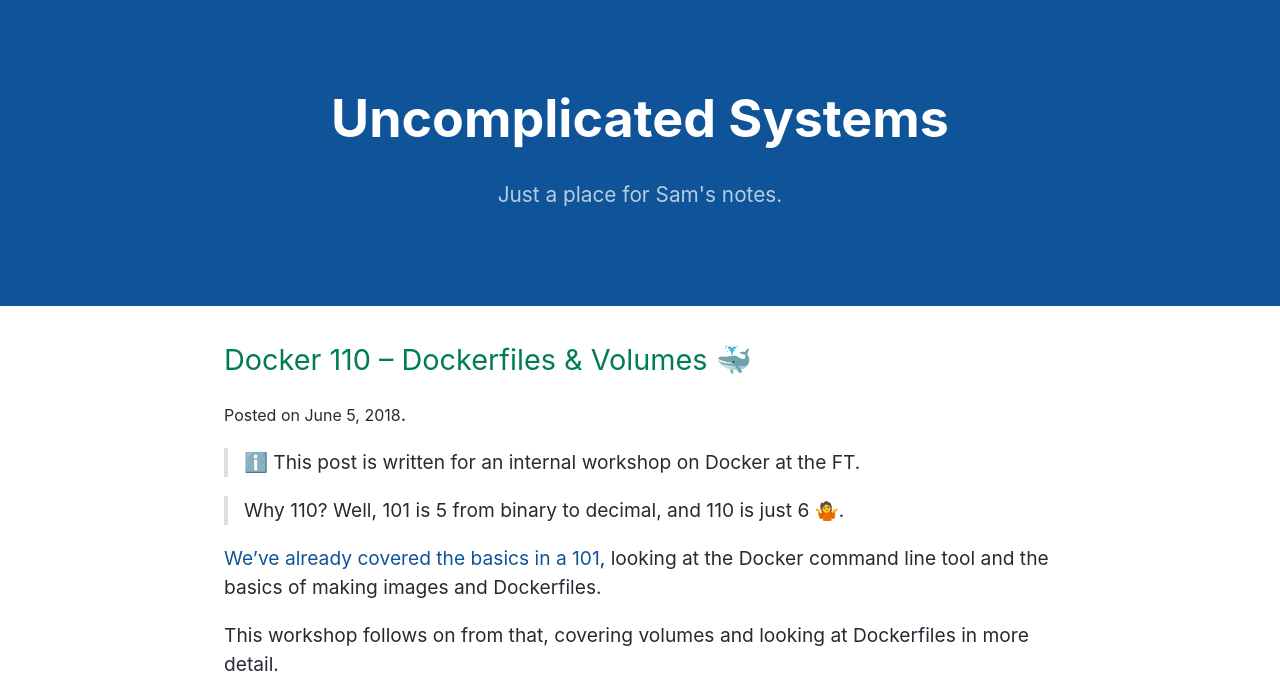
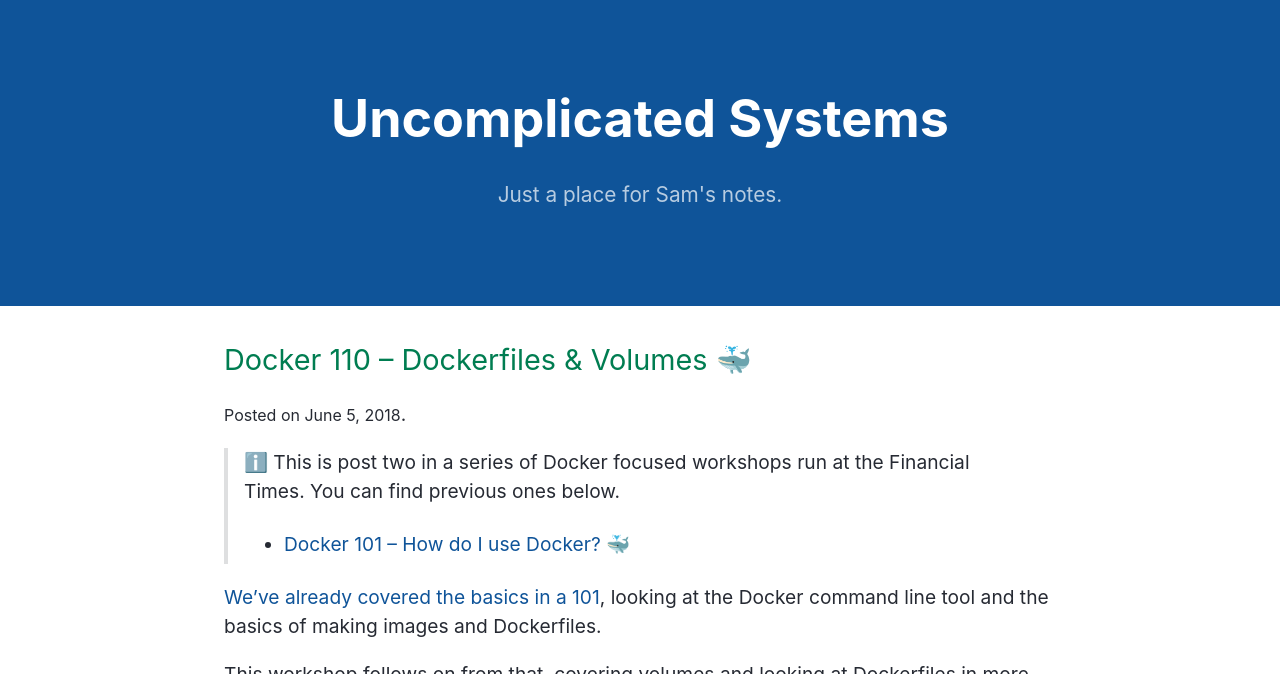
Before and after one commit to sjparkinson/uncomplicated.systems, a Jekyll site: the page built from _posts/2018-06-05-docker-0110-dockerfiles-and-volumes.md, in a window 1280 px wide and 900 px high, cut to the strip 0-674 px from the top of the window. Built offline with Jekyll 4.4.1, drawn with Linux system fonts in a browser that asks for light colours; some of the changed text lies outside the part shown.

Commit message:
Update 2018-06-05-docker-0110-dockerfiles-and-volumes.md

```diff
--- a/_posts/2018-06-05-docker-0110-dockerfiles-and-volumes.md
+++ b/_posts/2018-06-05-docker-0110-dockerfiles-and-volumes.md
@@ -4,9 +4,9 @@ layout: post
 title: "Docker 110 – Dockerfiles & Volumes \U0001F433"
 ---
 
-> ℹ️ This post is written for an internal workshop on Docker at the FT.
-
-> Why 110? Well, 101 is 5 from binary to decimal, and 110 is just 6 🤷.
+> ℹ️ This is post two in a series of Docker focused workshops run at the Financial Times. You can find previous ones below.
+>
+> * [Docker 101 – How do I use Docker? 🐳](https://uncomplicated.systems/2018/05/23/docker-101.html)
 
 [We've already covered the basics in a 101](/2018/05/23/docker-101.html), looking at the Docker command line tool and the basics of making images and Dockerfiles.
 
@@ -299,3 +299,5 @@ It's worth pointing out once again, you shouldn't have Rust installed on your ma
 
 
 Try using the `USER` directive to run this greetings program as a non-root user!
+
+> ➡️ Find the next post in this series at [Docker 111 – Docker Compose 🐳](https://uncomplicated.systems/2018/06/19/docker-0111-docker-compose.html).
```
